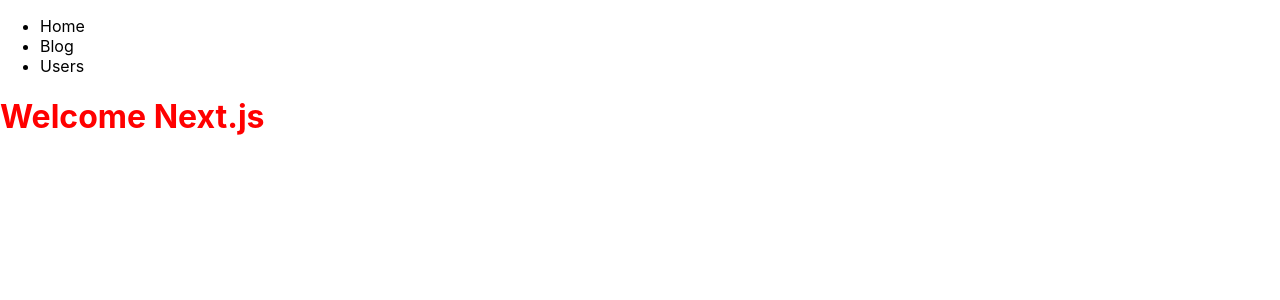
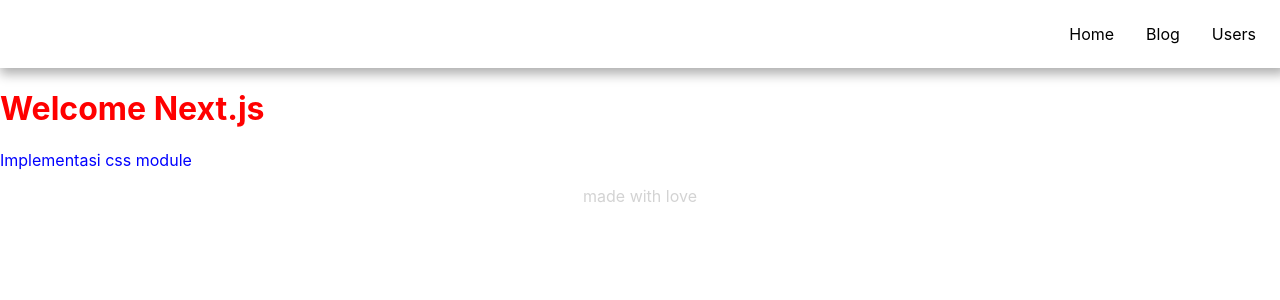
Before and after one commit to andrianrf/basic-nextjs, a Next.js app: page / in a window 1280 px wide. Shown: the top 300 px of the page. Built offline with nearby package versions, Linux system fonts and the light colour scheme.

Commit message:
implement css modules

```diff
--- /dev/null
+++ b/components/Footer/Footer.module.css
@@ -0,0 +1,4 @@
+.title {
+    text-align: center;
+    color: lightgray;
+}
--- /dev/null
+++ b/components/Footer/Footer.tsx
@@ -0,0 +1,9 @@
+import styles from './Footer.module.css'
+
+export default function Footer() {
+    return (
+        <div>
+            <p className={styles.title}>made with love</p>
+        </div>
+    )
+}
--- /dev/null
+++ b/components/Header/Header.module.css
@@ -0,0 +1,14 @@
+.container {
+  padding: 8px;
+  box-shadow: 3px 3px 11px 3px rgb(0 0 0 / 32%);
+}
+
+.list {
+  list-style: none;
+  display: flex;
+  justify-content: flex-end;
+}
+
+.item {
+  margin: 0px 16px;
+}
--- a/components/Header/Header.tsx
+++ b/components/Header/Header.tsx
@@ -1,19 +1,14 @@
 import Link from 'next/link';
+import styles from './Header.module.css';
 
 export default function Header() {
     return (
-    <header>
-        <ul>
-          <li>
-            <Link href="/">Home</Link>
-          </li>
-          <li>
-            <Link href="/blog">Blog</Link>
-          </li>
-          <li>
-            <a href="/users">Users</a>
-          </li>
-        </ul>
-      </header>
+        <header className={styles.container}>
+            <ul className={styles.list}>
+                <li className={styles.item}><Link href="/">Home</Link></li>
+                <li className={styles.item}><Link href="/blog">Blog</Link></li>
+                <li className={styles.item}><a href="/users">Users</a></li>
+            </ul>
+        </header>
     )
 }
--- a/pages/index.tsx
+++ b/pages/index.tsx
@@ -1,10 +1,14 @@
+import Footer from "../components/Footer/Footer";
 import Header from "../components/Header/Header"
+import styles from '../styles/Home.module.css';
 
 const Home = () => {
   return (
     <>
       <Header />
       <h1 className="title">Welcome Next.js</h1>
+      <p className={styles['title-homepage']}>Implementasi css module</p>
+      <Footer />
     </>
   )
 }
--- a/styles/Home.module.css
+++ b/styles/Home.module.css
@@ -1,116 +1,3 @@
-.container {
-  padding: 0 2rem;
+.title-homepage {
+  color: blue;
 }
-
-.main {
-  min-height: 100vh;
-  padding: 4rem 0;
-  flex: 1;
-  display: flex;
-  flex-direction: column;
-  justify-content: center;
-  align-items: center;
-}
-
-.footer {
-  display: flex;
-  flex: 1;
-  padding: 2rem 0;
-  border-top: 1px solid #eaeaea;
-  justify-content: center;
-  align-items: center;
-}
-
-.footer a {
-  display: flex;
-  justify-content: center;
-  align-items: center;
-  flex-grow: 1;
-}
-
-.title a {
-  color: #0070f3;
-  text-decoration: none;
-}
-
-.title a:hover,
-.title a:focus,
-.title a:active {
-  text-decoration: underline;
-}
-
-.title {
-  margin: 0;
-  line-height: 1.15;
-  font-size: 4rem;
-}
-
-.title,
-.description {
-  text-align: center;
-}
-
-.description {
-  margin: 4rem 0;
-  line-height: 1.5;
-  font-size: 1.5rem;
-}
-
-.code {
-  background: #fafafa;
-  border-radius: 5px;
-  padding: 0.75rem;
-  font-size: 1.1rem;
-  font-family: Menlo, Monaco, Lucida Console, Liberation Mono, DejaVu Sans Mono,
-    Bitstream Vera Sans Mono, Courier New, monospace;
-}
-
-.grid {
-  display: flex;
-  align-items: center;
-  justify-content: center;
-  flex-wrap: wrap;
-  max-width: 800px;
-}
-
-.card {
-  margin: 1rem;
-  padding: 1.5rem;
-  text-align: left;
-  color: inherit;
-  text-decoration: none;
-  border: 1px solid #eaeaea;
-  border-radius: 10px;
-  transition: color 0.15s ease, border-color 0.15s ease;
-  max-width: 300px;
-}
-
-.card:hover,
-.card:focus,
-.card:active {
-  color: #0070f3;
-  border-color: #0070f3;
-}
-
-.card h2 {
-  margin: 0 0 1rem 0;
-  font-size: 1.5rem;
-}
-
-.card p {
-  margin: 0;
-  font-size: 1.25rem;
-  line-height: 1.5;
-}
-
-.logo {
-  height: 1em;
-  margin-left: 0.5rem;
-}
-
-@media (max-width: 600px) {
-  .grid {
-    width: 100%;
-    flex-direction: column;
-  }
-}
--- a/styles/globals.css
+++ b/styles/globals.css
@@ -4,6 +4,8 @@
   margin: 0;
   font-family: -apple-system, BlinkMacSystemFont, Segoe UI, Roboto, Oxygen,
     Ubuntu, Cantarell, Fira Sans, Droid Sans, Helvetica Neue, sans-serif;
+  max-width: 1400px;
+  margin: auto;
 }
 
 a {
```
